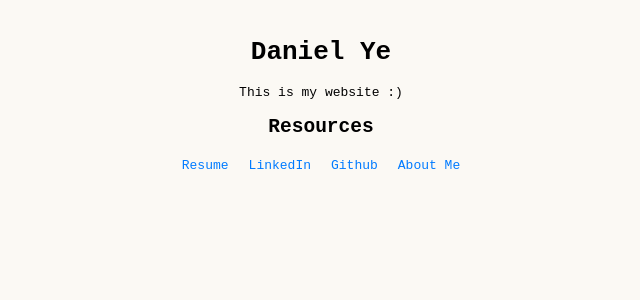
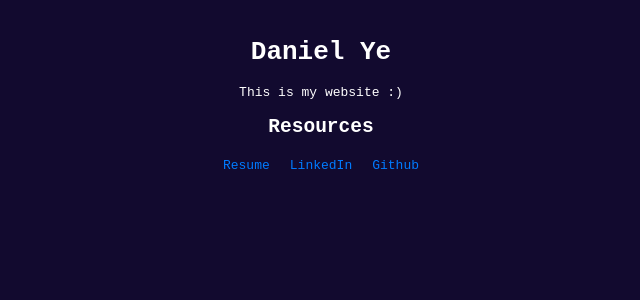
Before and after one commit to danielyedaniel/site, a React (Create React App) app: page / in a window 1280 px wide. Shown: the top 300 px of the page, without its empty margins (319-959 px from the left). Built offline with nearby package versions, Linux system fonts and the light colour scheme.

Commit message:
Revert main page

```diff
--- a/src/App.js
+++ b/src/App.js
@@ -2,26 +2,26 @@ import React from 'react';
 
 function App() {
   const appStyle = {
-    minHeight: '100vh', // Ensures the div takes at least the full height of the viewport
-    color: 'black',
-    fontFamily: 'monospace', // Code-like font
+    minHeight: '100vh',
+    color: 'white',
+    fontFamily: 'monospace',
     textAlign: 'center',
-    backgroundColor: '#FBF9F4', // Solid background color for the entire screen
+    backgroundColor: '#120A2F',
     padding: '20px',
   };
 
   const linkStyle = {
-    color: '#007BFF', // Darker blue color for links
-    textDecoration: 'none', // Removes underline from links
-    margin: '0 10px', // Adds horizontal spacing between links
+    color: '#007BFF',
+    textDecoration: 'none',
+    margin: '0 10px',
   };
 
   const linksContainerStyle = {
     display: 'flex',
-    justifyContent: 'center', // Centers the links horizontally
-    listStyleType: 'none', // Removes bullet points
-    padding: 0, // Removes default padding
-    marginTop: '20px', // Adds some space above the links
+    justifyContent: 'center',
+    listStyleType: 'none',
+    padding: 0,
+    marginTop: '20px',
   };
 
   return (
@@ -37,8 +37,7 @@ function App() {
             <li><a href="/Daniel_Ye_Resume_EA.pdf" style={linkStyle} target="_blank" rel="noopener noreferrer">Resume</a></li>
             <li><a href="https://linkedin.com/in/danielyedaniel" style={linkStyle} target="_blank" rel="noopener noreferrer">LinkedIn</a></li>
             <li><a href="https://github.com/danielyedaniel" style={linkStyle} target="_blank" rel="noopener noreferrer">Github</a></li>
-            {/* New link added here */}
-            <li><a href="/about" style={linkStyle}>About Me</a></li>
+            {/* <li><a href="/about" style={linkStyle}>About Me</a></li> */}
           </ul>
         </section>
       </main>
```
